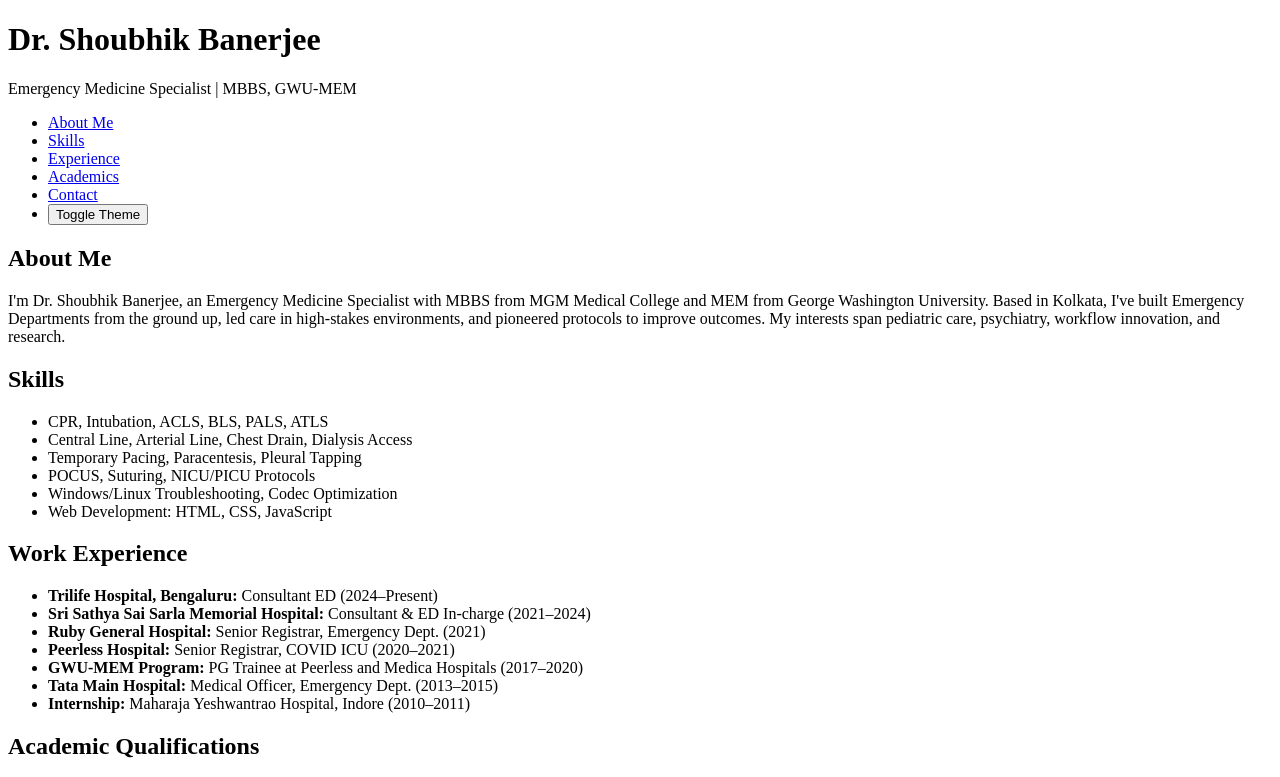
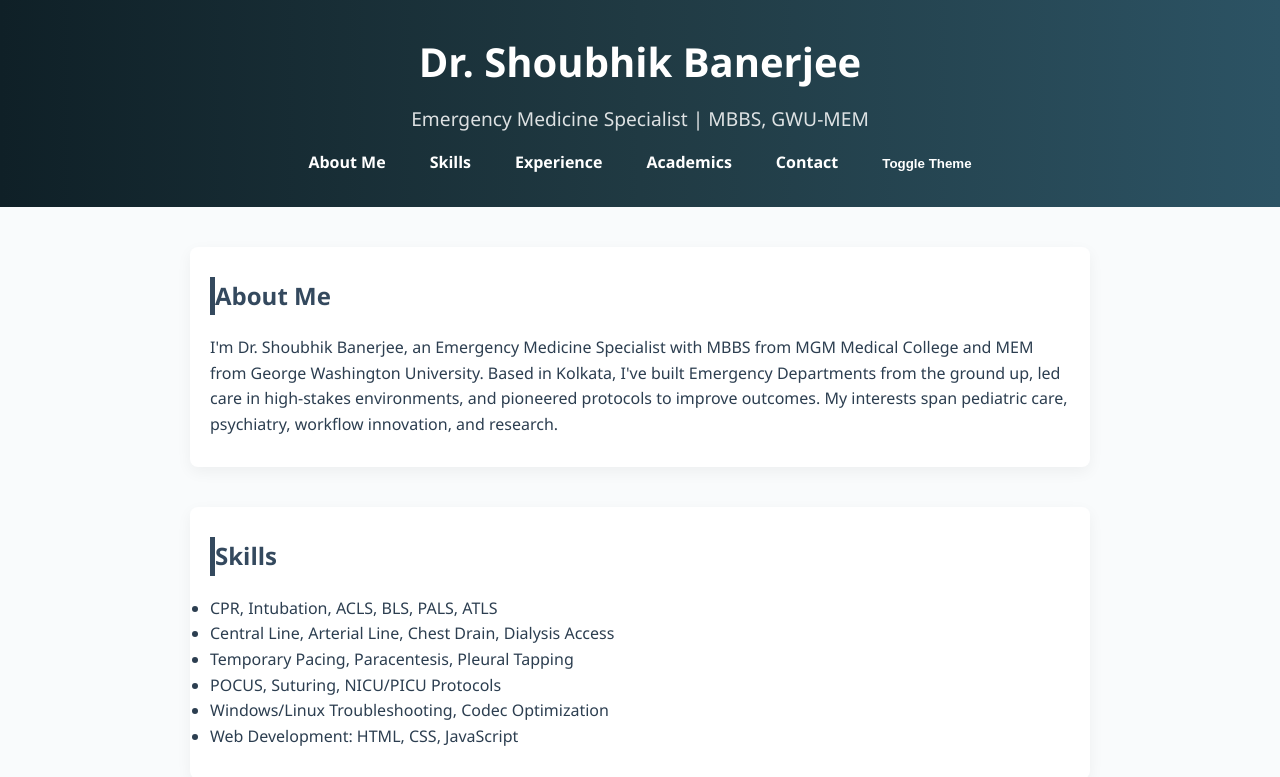
Before and after one commit to drshoubhik/Website, a plain HTML site: page index.html in a window 1280 px wide. Shown: the top 777 px of the page. Drawn offline with Linux system fonts and the light colour scheme.

Commit message:
Update style.css

```diff
--- a/style.css
+++ b/style.css
@@ -1,50 +1,75 @@
-/* Smooth transitions for panels and theme */
-body {
-  transition: background-color 0.4s ease, color 0.4s ease;
+/* Global Reset & Typography */
+* {
+  margin: 0;
+  padding: 0;
+  box-sizing: border-box;
 }
 
-.panel {
-  max-height: 0;
-  overflow: hidden;
-  transition: max-height 0.5s ease-out, padding 0.3s ease;
-  padding: 0 1rem;
-  opacity: 0;
+body {
+  font-family: 'Segoe UI', 'Helvetica Neue', sans-serif;
+  line-height: 1.6;
+  background-color: #f9fbfc;
+  color: #2c3e50;
 }
 
-.panel.active {
-  max-height: 500px;
-  padding: 1rem;
-  opacity: 1;
+/* Header */
+header {
+  background: linear-gradient(to right, #0f2027, #203a43, #2c5364);
+  color: white;
+  padding: 30px 20px;
+  text-align: center;
 }
 
-/* Section headers hover animation */
-.accordion h2 {
-  cursor: pointer;
-  transition: color 0.3s ease;
+header h1 {
+  font-size: 2.5em;
+  margin-bottom: 10px;
 }
 
-.accordion h2:hover {
-  color: #0066cc;
+header p {
+  font-size: 1.2em;
+  opacity: 0.85;
 }
 
-/* Fade-in for page content */
-main {
-  animation: fadeIn 1s ease-in-out;
+/* Navigation */
+nav ul {
+  display: flex;
+  justify-content: center;
+  flex-wrap: wrap;
+  list-style: none;
+  margin-top: 15px;
 }
 
-@keyframes fadeIn {
-  from {
-    opacity: 0;
-    transform: translateY(10px);
-  }
-  to {
-    opacity: 1;
-    transform: translateY(0);
-  }
+nav li {
+  margin: 0 10px;
 }
 
-/* Dark mode */
-.dark-mode {
-  background-color: #1e1e2f;
-  color: #f4f4f4;
+nav a, button {
+  color: white;
+  text-decoration: none;
+  font-weight: bold;
+  background: transparent;
+  border: none;
+  cursor: pointer;
+  padding: 6px 12px;
+  border-radius: 6px;
+  transition: background-color 0.3s ease;
 }
+
+nav a:hover, button:hover {
+  background-color: rgba(255, 255, 255, 0.2);
+}
+
+/* Section Layout */
+section {
+  max-width: 900px;
+  margin: 40px auto;
+  padding: 30px 20px;
+  background-color: white;
+  border-radius: 8px;
+  box-shadow: 0 5px 15px rgba(0, 0, 0, 0.05);
+}
+
+section h2 {
+  color: #34495e;
+  margin-bottom: 20px;
+  border-left: 5px solid
```
